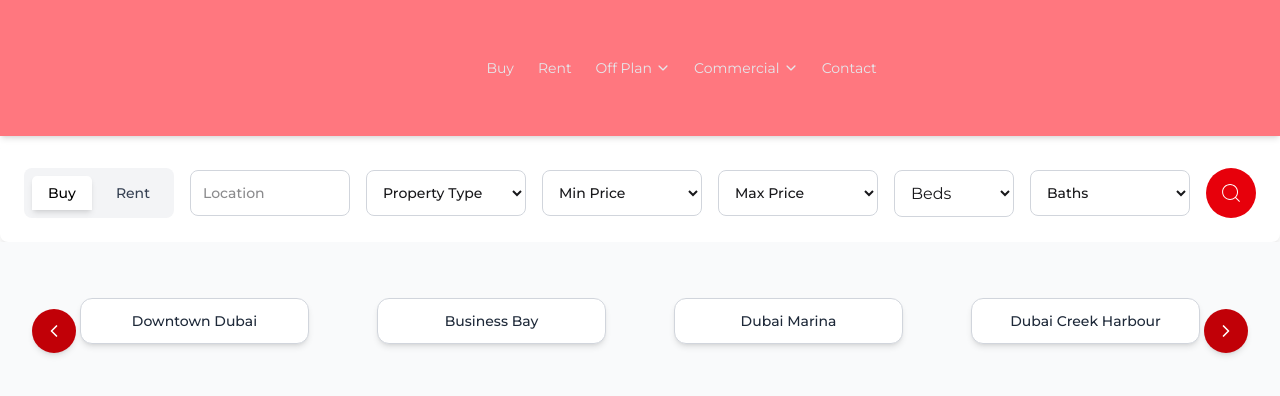
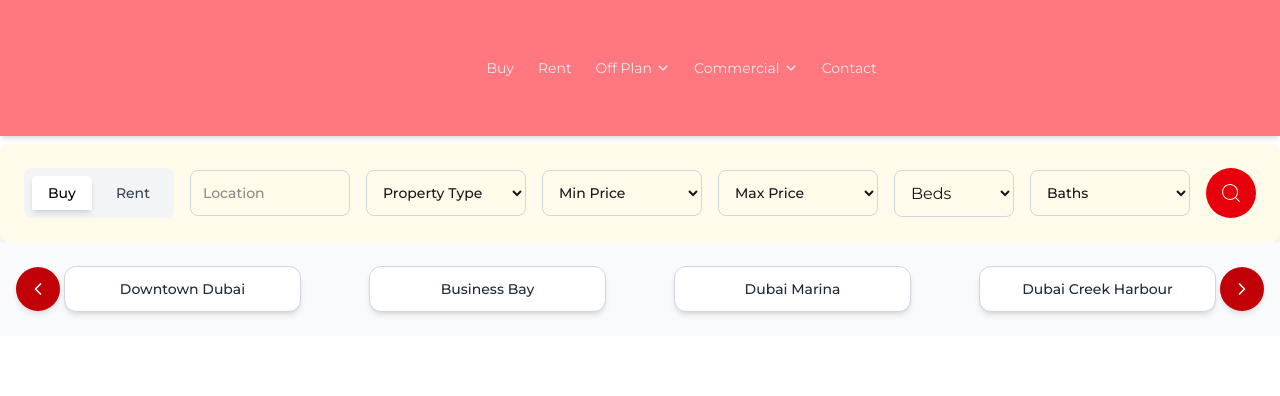
Before and after one commit to tasfirul8269/real-state-frontend, a React (Vite) app: page /buy in a window 1280 px wide. Shown: the top 396 px of the page. Built offline with nearby package versions, Linux system fonts and the light colour scheme.

Commit message:
Added vercel.json file

```diff
--- a/src/components/CommunitySlider/CommunitySlider.jsx
+++ b/src/components/CommunitySlider/CommunitySlider.jsx
@@ -21,7 +21,7 @@ const CommunitySlider = () => {
   ];
 
   return (
-    <div className="w-full px-4 py-8 bg-gray-50 relative">
+    <div className="w-full bg-gray-50 relative">
       <div className="max-w-7xl mx-auto relative px-10">
         <Swiper
           ref={swiperRef}
--- a/src/components/PropertySearchBar/PropertySearchBar.jsx
+++ b/src/components/PropertySearchBar/PropertySearchBar.jsx
@@ -261,7 +261,7 @@ const PropertySearchBar = () => {
   };
 
   return (
-    <div className="w-full mx-auto p-6 bg-white rounded-lg shadow-lg animate__animated animate__fadeIn">
+    <div className="w-full mx-auto p-6 bg-amber-50 rounded-lg shadow-lg animate__animated animate__fadeIn">
       <Tabs
         selectedIndex={activeTab}
         onSelect={(index) => {
@@ -281,9 +281,9 @@ const PropertySearchBar = () => {
           {/* Tabs */}
           <TabList className="flex flex-row space-x-2 bg-gray-100 p-2 rounded-lg h-[50px]">
             <Tab
-              className={`px-4 py-2 text-sm font-medium rounded-md cursor-pointer transition-all duration-300 flex items-center h-full ${
+              className={`px-4 py-2 text-sm font-medium rounded-md cursor-pointer transition-all duration-300 flex items-center  ${
                 activeTab === 0
-                  ? "bg-blue-600 text-white shadow-md"
+                  ? "bg-red-600 text-white shadow-md"
                   : "text-gray-700 hover:bg-gray-200"
               }`}
             >
@@ -378,8 +378,8 @@ const PropertySearchBar = () => {
             </TabPanel>
 
             <TabPanel>
-            <div className="animate__animated animate__fadeIn">
-                <div className="flex items-center gap-4 w-full" >
+            <div className="animate__animated animate__fadeIn  w-full">
+                <div className="flex items-center gap-4" >
                   <input
                     type="text"
                     name="location"
```
Also changed, not shown: vercel.json (added).
